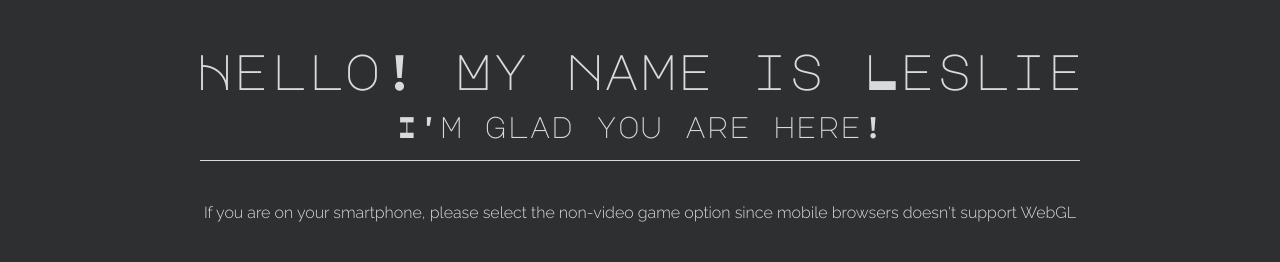
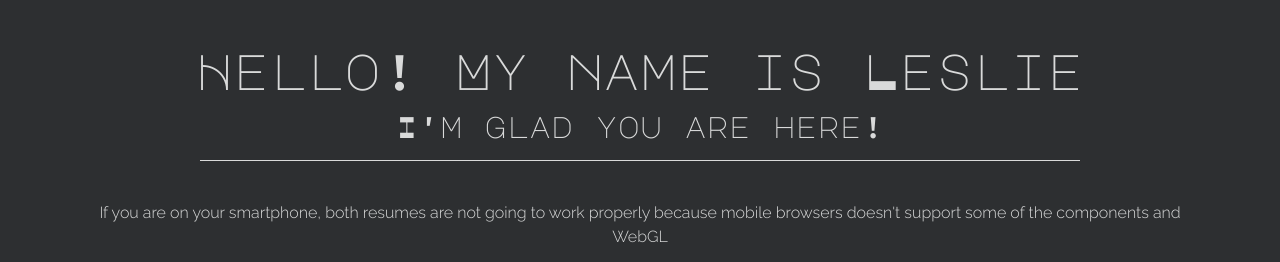
Before and after one commit to lesdev/me, a plain HTML site: page index.html in a window 1280 px wide. Shown: the top 262 px of the page. Drawn offline with nearby package versions, Linux system fonts and the light colour scheme; a web font is replaced by a local one.

Commit message:
Commit n.3

```diff
--- a/index.html
+++ b/index.html
@@ -25,7 +25,7 @@
     </div>
     <div>
 
-        <p class="p-text">If you are on your smartphone, please select the non-video game option since mobile browsers doesn't support WebGL</p>
+        <p class="p-text">If you are on your smartphone, both resumes are not going to work properly because mobile browsers doesn't support some of the components and WebGL</p>
 
         <div class="row contact-stuff">
             <div class="col">
```
